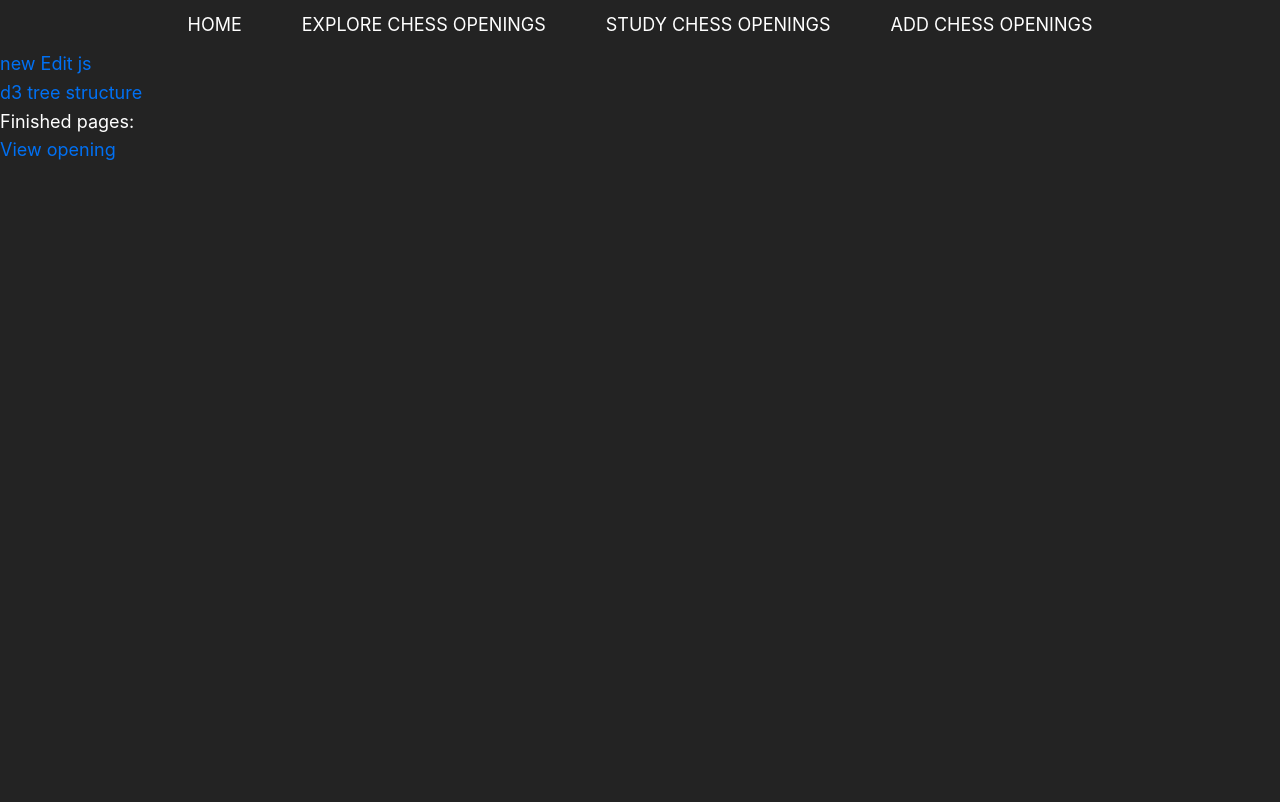
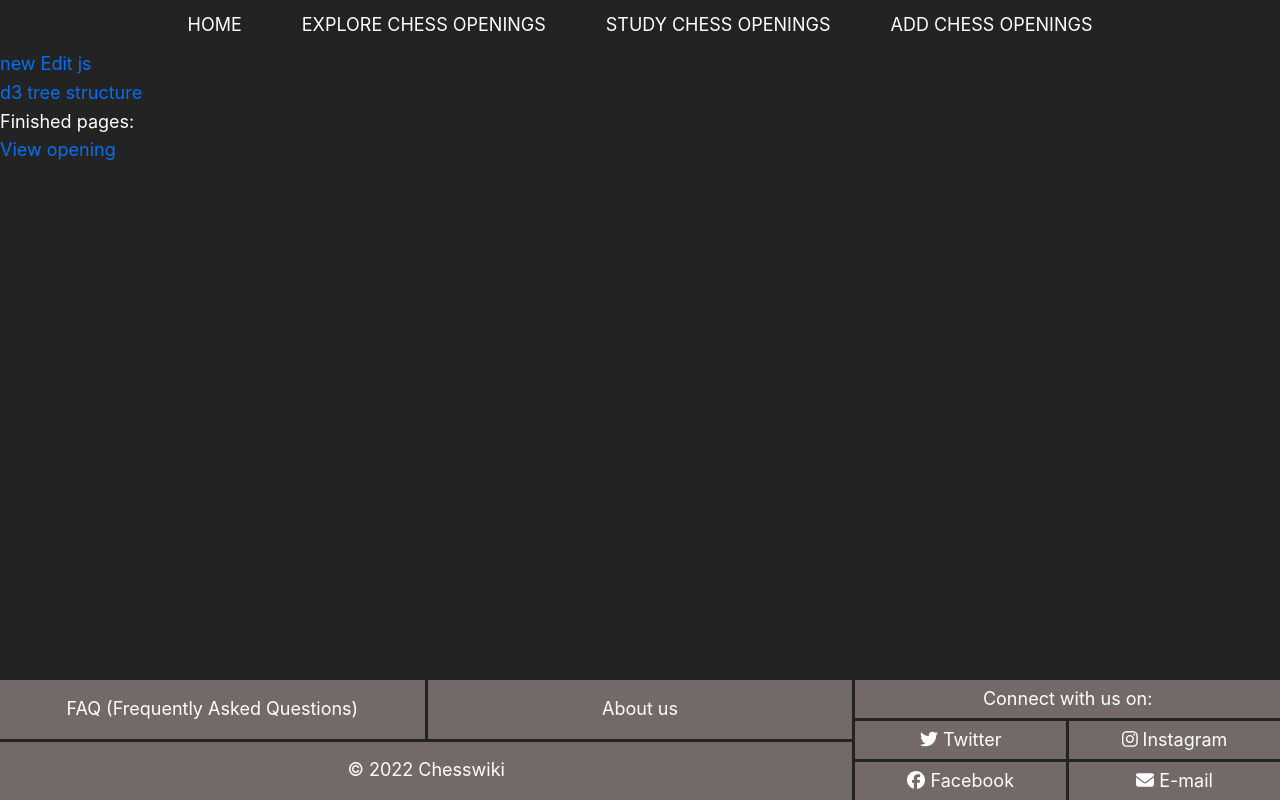
Before and after one commit to Lode2/nextjs-chesswiki, a Next.js app: page / in a window 1280 px wide. Shown: the top 802 px of the page. Built offline with nearby package versions, Linux system fonts and the light colour scheme.

Commit message:
Made a custom 404 page.

```diff
--- a/components/layout.js
+++ b/components/layout.js
@@ -1,10 +1,6 @@
 import Head from 'next/head'
 import Bottomnavbar from './bottomnavbar'
 import Topnavbar from './topnavbar'
-// import Image from 'next/image'
-// import styles from './layout.module.css'
-// import utilStyles from '../styles/utils.module.css'
-// import Link from 'next/link'
 
 export default function Layout({ children }) {
     return (
@@ -16,7 +12,7 @@ export default function Layout({ children }) {
                 <title>Chesswiki</title>
             </Head>
             <Topnavbar />
-            <main style={{ minHeight: '100vh' }}>
+            <main style={{ minHeight: 'calc(100vh - 170px)' }}>
                 {children}
             </main>
             <Bottomnavbar />
```
Also changed, not shown: pages/404.js (added, +11 -0 lines).
